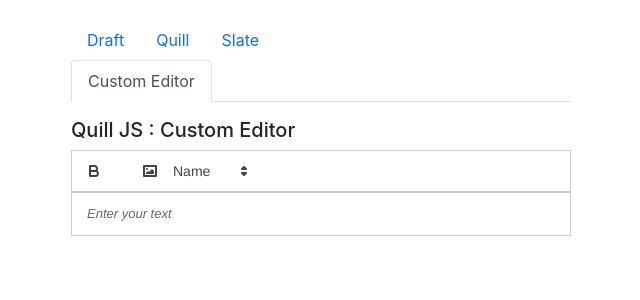
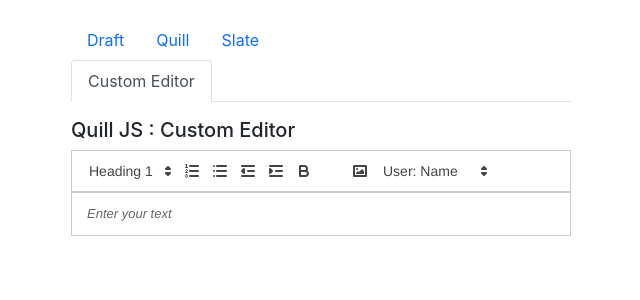
Before and after one commit to kurokoda/react-rich-text-editors-demo, a React (Create React App) app: page /quill in a window 1280 px wide. Shown: the top 300 px of the page, without its empty margins (319-959 px from the left). Built offline with nearby package versions, Linux system fonts and the light colour scheme; what draft-extend would draw is missing.

Commit message:
[RTE-1] Adds common controlls

```diff
--- a/src/components/editors/quill/custom/customEditor.jsx
+++ b/src/components/editors/quill/custom/customEditor.jsx
@@ -40,7 +40,6 @@
 }
 
 function addToken(token) {
-  console.log("Token");
   const wrappedToken = `{{${token}}}`;
 
   const cursorPosition = this.quill.getSelection().index;
@@ -48,9 +47,6 @@
   this.quill.setSelection(cursorPosition + wrappedToken.length);
 }
 
-/*
- * Editor component with custom toolbar and content containers
- */
 class CustomEditor extends React.Component {
   constructor(props) {
     super(props);
@@ -62,7 +58,7 @@
         icons,
         handlers: {
           image: addImage,
-          insertCustomTags: addToken,
+          token: addToken,
         },
       },
     };
--- a/src/components/editors/quill/custom/customEditorToolbar.jsx
+++ b/src/components/editors/quill/custom/customEditorToolbar.jsx
@@ -2,10 +2,22 @@
 
 const CustomEditorToolbar = () => (
   <div id="toolbar">
+    <select className="ql-header">
+      <option value="1"></option>
+      <option value="2"></option>
+      <option value="3"></option>
+      <option value="4"></option>
+      <option value="5"></option>
+      <option value="6"></option>
+    </select>
+    <button className="ql-list" value="ordered"></button>
+    <button className="ql-list" value="bullet"></button>
+    <button className="ql-indent" value="-1"></button>
+    <button className="ql-indent" value="+1"></button>
     <button className="ql-bold"></button>
     <button className="ql-italic"></button>
     <button className="ql-image"></button>
-    <select className="ql-insertCustomTags">
+    <select className="ql-token">
       <option value="userName"></option>
       <option value="userAddress"></option>
     </select>
--- a/src/components/editors/quill/toolbar.css
+++ b/src/components/editors/quill/toolbar.css
@@ -1,16 +1,16 @@
-.ql-picker.ql-insertCustomTags {
-  width: 90px;
+.ql-picker.ql-token {
+  width: 120px;
 }
 
-.ql-picker.ql-insertCustomTags .ql-picker-item::before,
-.ql-picker.ql-insertCustomTags .ql-picker-label::before {
+.ql-picker.ql-token .ql-picker-item::before,
+.ql-picker.ql-token .ql-picker-label::before {
   content: "Custom";
 }
 
-.ql-picker.ql-insertCustomTags [data-value="userName"]::before {
-  content: "Name";
+.ql-picker.ql-token [data-value="userName"]::before {
+  content: "User: Name";
 }
 
-.ql-picker.ql-insertCustomTags [data-value="userAddress"]::before {
-  content: "Address";
+.ql-picker.ql-token [data-value="userAddress"]::before {
+  content: "User: Address";
 }
```
